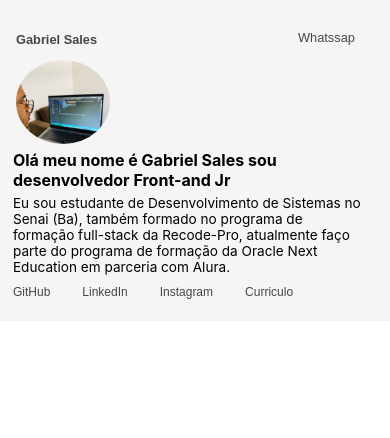
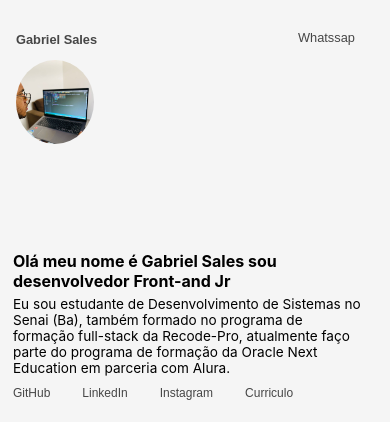
Before and after one commit to salesgs/portifolio__react, a React (Create React App) app: page / in a window 390 px wide. Shown: the top 438 px of the page. Built offline with nearby package versions, Linux system fonts and the light colour scheme.

Commit message:
cabeçalho 4

```diff
--- a/src/Componentes/Header/Responsive.css
+++ b/src/Componentes/Header/Responsive.css
@@ -66,7 +66,7 @@
 @media screen and (min-width:360px) and (max-width:480px){
   .header{
     background-color: #F5F5F5;
-    height: 40vh;
+    height: 50vh;
     width: 100vw;
   }
   .header__name h3{
@@ -84,7 +84,7 @@
     font-size: 0.80rem;
   }
   #photo{
-    width: 110%;
+    width: 100%;
     height:10vh ;
     border-radius: 50%;
     background-image: url('../../../public/images/gabriel.jpeg');
@@ -103,7 +103,7 @@
   .section__title{
     width: 90vw;
     font-size: 1rem;
-    margin-top: 9rem;
+    margin-top: 8.5rem;
     margin-left: -1.30rem;
     padding-top: 0.90rem;
     }
@@ -133,7 +133,7 @@
 @media screen and (min-width:375px) and (max-width:480px){
   .header{
     background-color: #F5F5F5;
-    height: 50vh;
+    height: 55vh;
     width: 100vw;
   }
   .header__name h3{
@@ -200,7 +200,7 @@
 @media screen and (min-width:390px) and (max-width:480px){
   .header{
     background-color: #F5F5F5;
-    height: 38vh;
+    height: 50vh;
     width: 100vw;
   }
   .header__name h3{
@@ -218,7 +218,7 @@
     font-size: 0.80rem;
   }
   #photo{
-    width: 120%;
+    width: 100%;
     height:10vh ;
     border-radius: 50%;
     background-image: url('../../../public/images/gabriel.jpeg');
```
